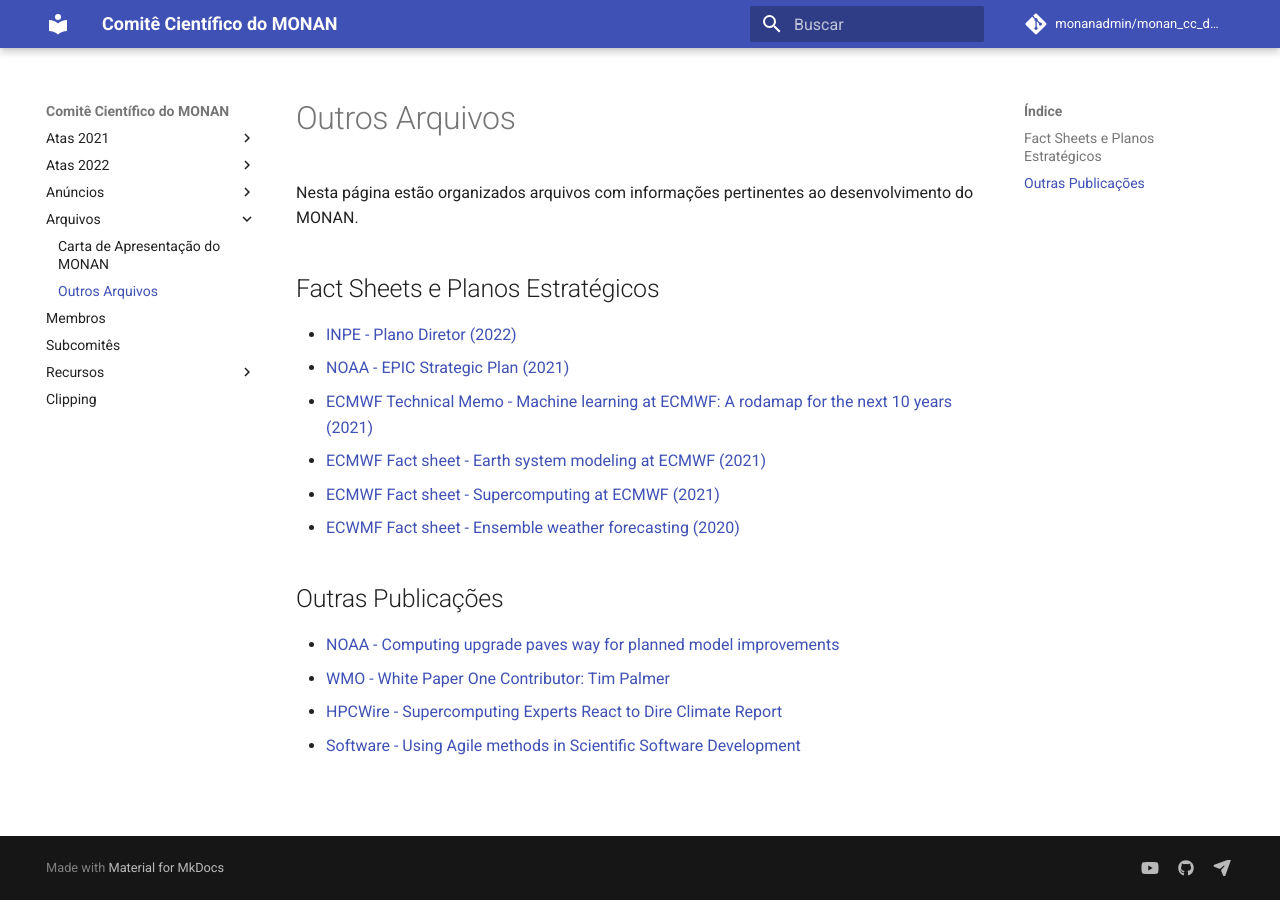
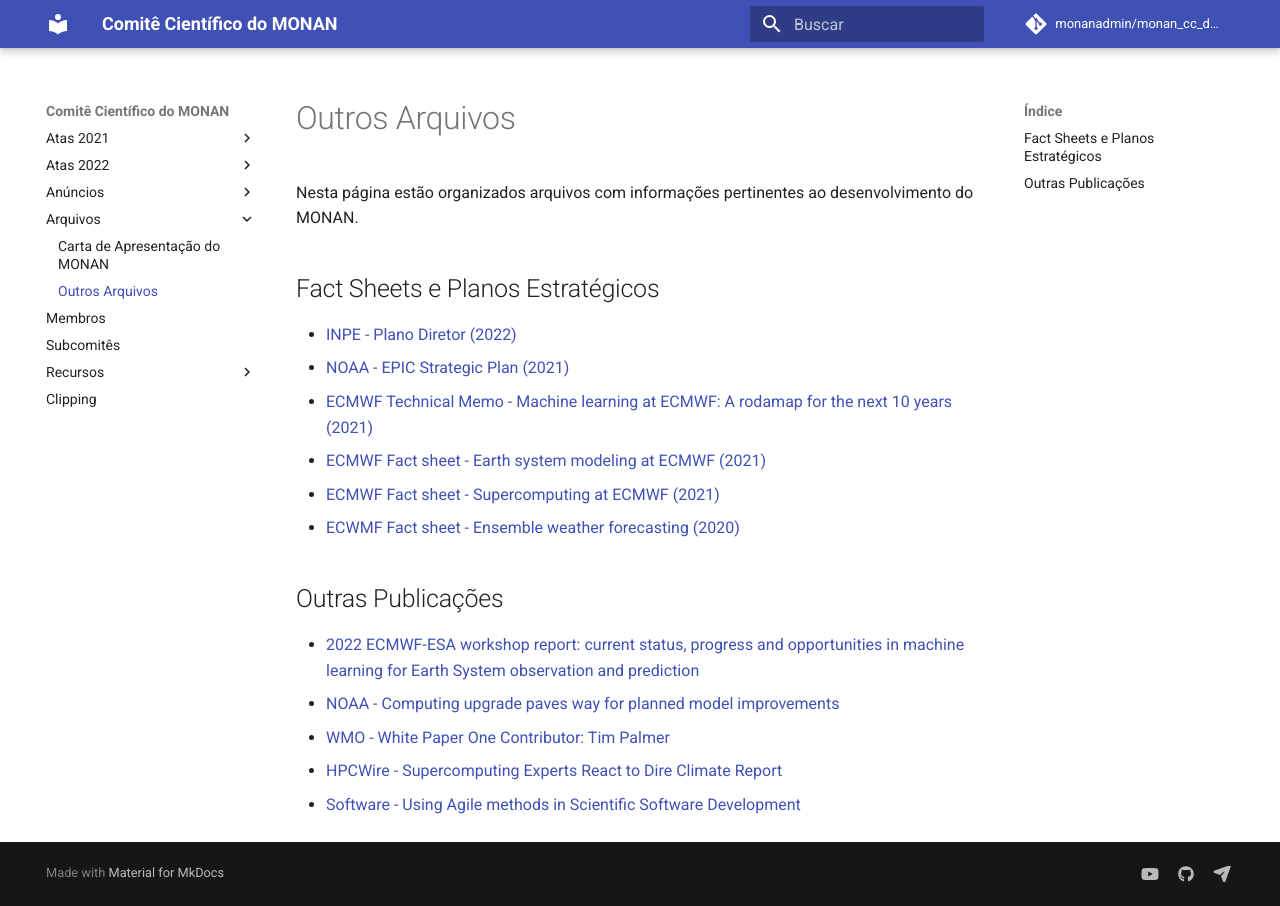
Before and after one commit to monanadmin/monan_cc_docs, an MkDocs documentation site: the page built from docs/outros_arquivos.md, in a window 1280 px wide. Built offline with MkDocs 1.6.1 and Material for MkDocs 9.7.7, drawn with Linux system fonts in a browser that asks for light colours; comment, search, counter and statistics services are not loaded.

Commit message:
Atualizando página outros_arquivos.md

```diff
--- a/docs/outros_arquivos.md
+++ b/docs/outros_arquivos.md
@@ -13,6 +13,7 @@
 
 ## Outras Publicações
 
+* [2022 ECMWF-ESA workshop report: current status, progress and opportunities in machine learning for Earth System observation and prediction](https://www.nature.com/articles/s41612-023-00387-2)
 * [NOAA - Computing upgrade paves way for planned model improvements](https://www.noaa.gov/media-release/us-to-triple-operational-weather-and-climate-supercomputing-capacity)
 * [WMO - White Paper One Contributor: Tim Palmer](https://ppe-openplatform.wmo.int/en/WP1TP)
 * [HPCWire - Supercomputing Experts React to Dire Climate Report](https://www.hpcwire.com/2021/08/26/supercomputing-experts-react-to-dire-climate-report/)
```
